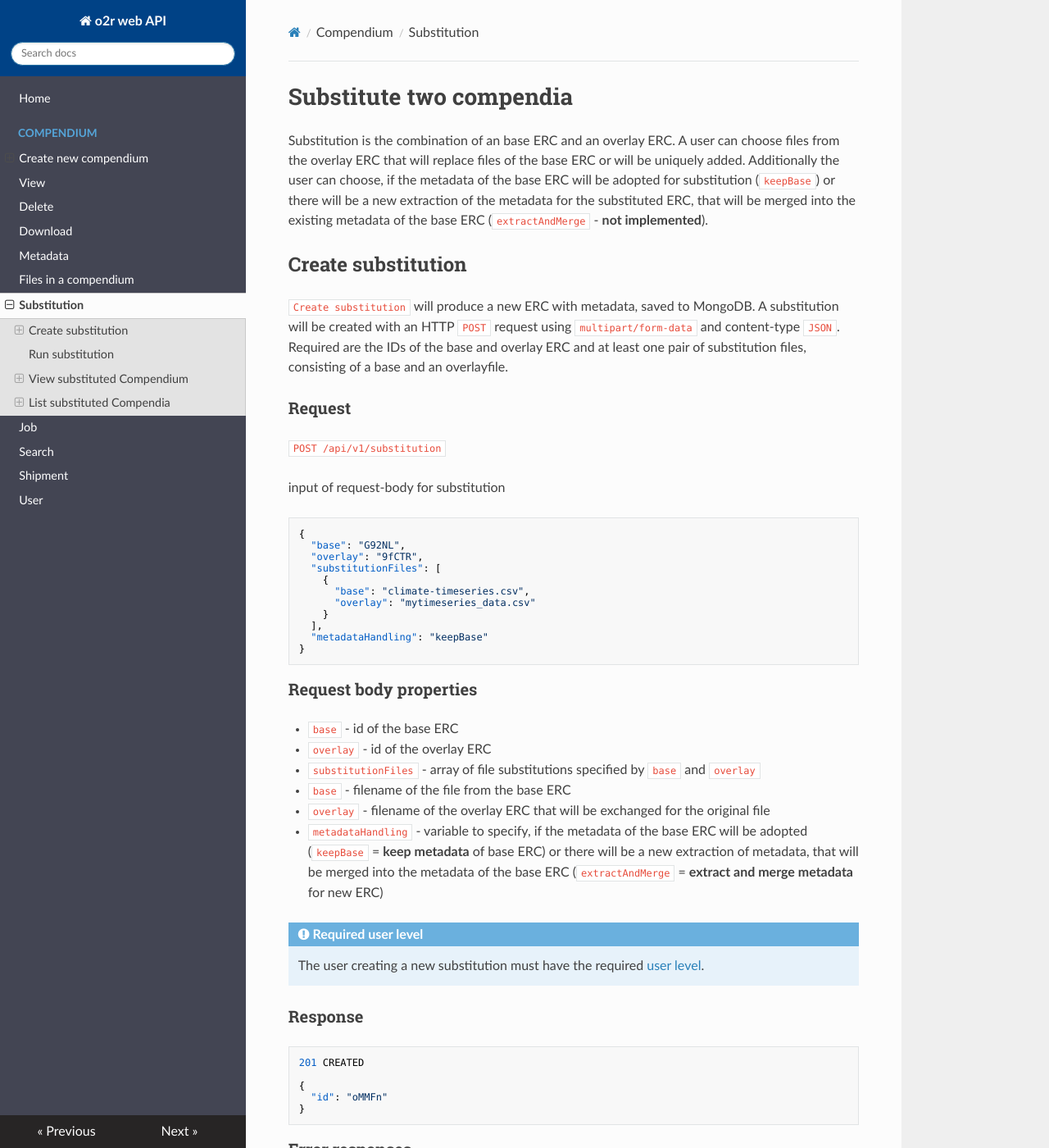
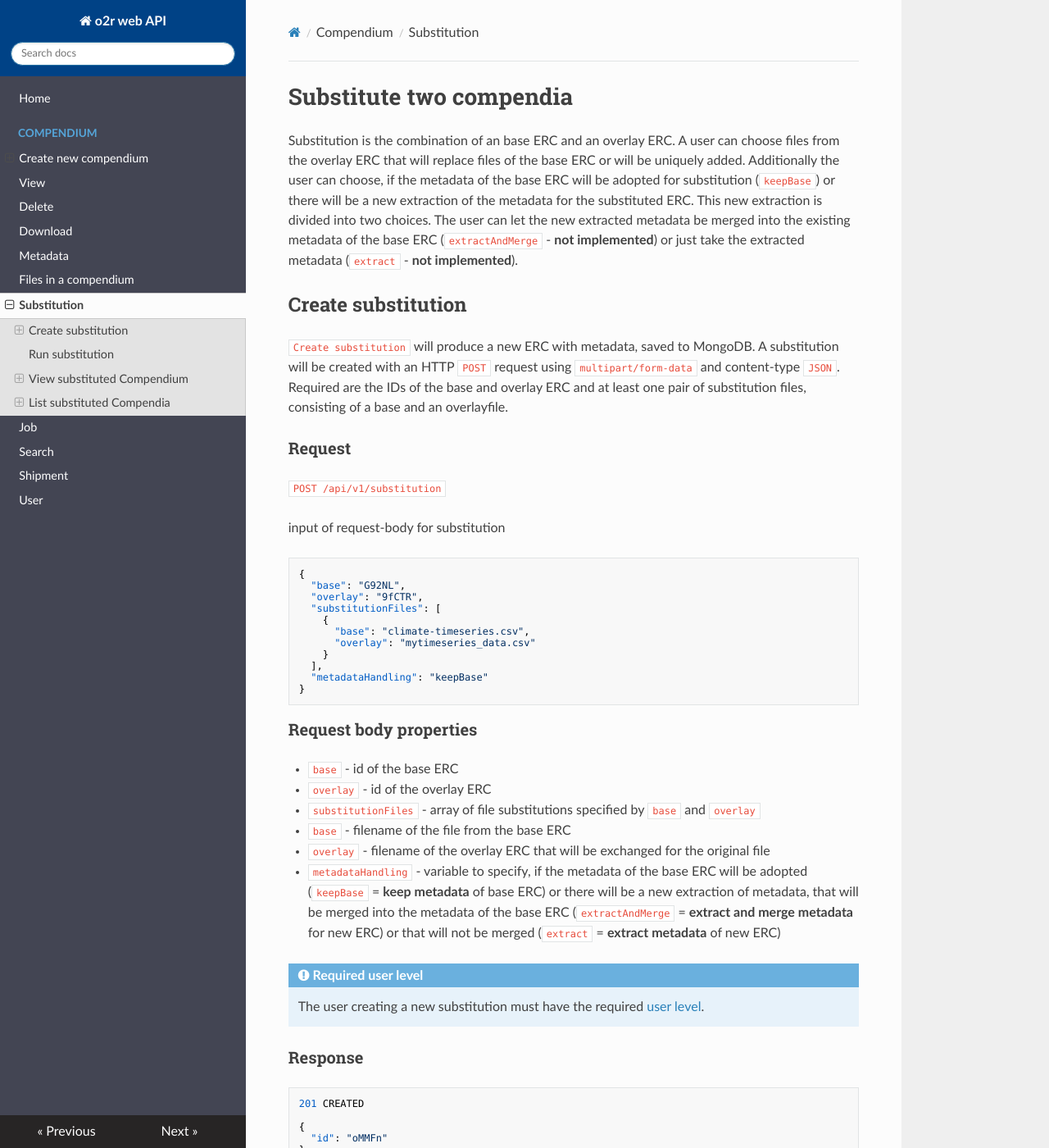
Before and after one commit to o2r-project/api, an MkDocs documentation site: the page built from docs/compendium/substitute.md, in a window 1280 px wide and 1400 px high. Shown: the whole window at 82% size. Built offline with MkDocs 1.6.1, drawn with Linux system fonts in a browser that asks for light colours; nearby versions of some CDN libraries; old or Windows-style settings are respelled for this version of MkDocs; some of the changed text lies outside the part shown.

Commit message:
update substitute.md
add additional metadata handling option

```diff
--- a/docs/compendium/substitute.md
+++ b/docs/compendium/substitute.md
@@ -1,7 +1,7 @@
 # Substitute two compendia
 
 Substitution is the combination of an base ERC and an overlay ERC.
-A user can choose files from the overlay ERC that will replace files of the base ERC or will be uniquely added. Additionally the user can choose, if the metadata of the base ERC will be adopted for substitution (`keepBase`) or there will be a new extraction of the metadata for the substituted ERC, that will be merged into the existing metadata of the base ERC (`extractAndMerge` - **not implemented**).
+A user can choose files from the overlay ERC that will replace files of the base ERC or will be uniquely added. Additionally the user can choose, if the metadata of the base ERC will be adopted for substitution (`keepBase`) or there will be a new extraction of the metadata for the substituted ERC. This new extraction is divided into two choices. The user can let the new extracted metadata be merged into the existing metadata of the base ERC (`extractAndMerge` - **not implemented**) or just take the extracted metadata (`extract` - **not implemented**).
 
 ## Create substitution
 
@@ -35,7 +35,7 @@
 - `substitutionFiles` - array of file substitutions specified by `base` and `overlay`
   - `base` - filename of the file from the base ERC
   - `overlay` - filename of the overlay ERC that will be exchanged for the original file
-- `metadataHandling` - variable to specify, if the metadata of the base ERC will be adopted (`keepBase` = **keep metadata** of base ERC) or there will be a new extraction of metadata, that will be merged into the metadata of the base ERC (`extractAndMerge` = **extract and merge metadata** for new ERC)
+- `metadataHandling` - variable to specify, if the metadata of the base ERC will be adopted (`keepBase` = **keep metadata** of base ERC) or there will be a new extraction of metadata, that will be merged into the metadata of the base ERC (`extractAndMerge` = **extract and merge metadata** for new ERC) or that will not be merged (`extract` = **extract metadata** of new ERC)
 
 !!! note "Required user level"
 
@@ -163,7 +163,7 @@
     - `base` - filename of the file from the base ERC
     - `overlay` - filename of the file from the overlay ERC
     - `filename` - as seen in the examples above, `filename` will be created if there is a conflict with any basefilename and an overlayfilename. In this case the overlayfilename will get an additional "**overlay_**" prepended (see Example 02). *(optional add)*
-- `metadataextraction` - variable to specify, if the metadata of the base ERC will be adopted (`keepBase` = **keep metadata** of base ERC) or there will be a new extraction of metadata, that will be merged into the metadata of the base ERC (`extractAndMerge` = **extract and merge metadata** for new ERC)
+- `metadataextraction` - variable to specify, if the metadata of the base ERC will be adopted (`keepBase` = **keep metadata** of base ERC) or there will be a new extraction of metadata, that will be merged into the metadata of the base ERC (`extractAndMerge` = **extract and merge metadata** for new ERC) or that will not be merged (`extract` = **extract metadata** of new ERC)
 - `substituted` - will be set `true`
 
 ## List substituted Compendia
```
